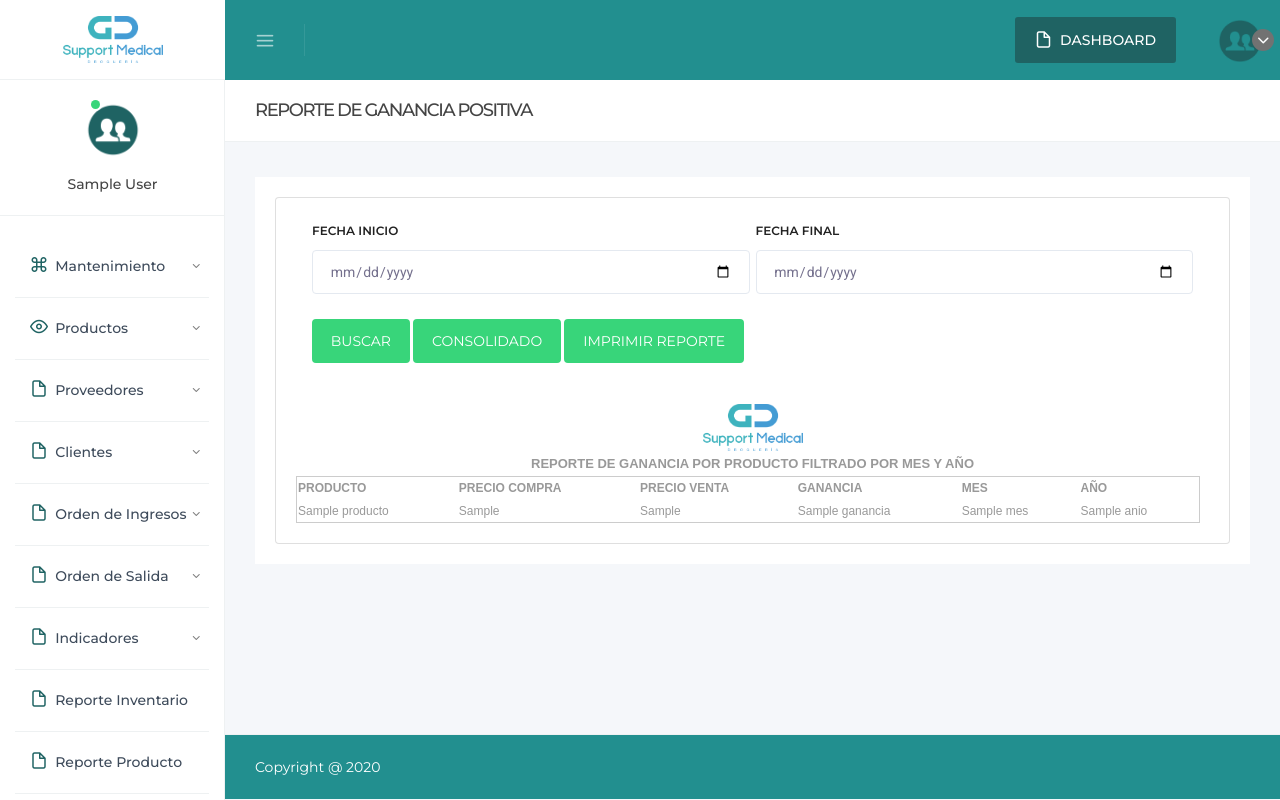
After one commit to PieroVivas/medical, a Laravel app: template resources/views/salidas/reporte_ganancia.blade.php in a window 1280 px wide. The commit adds this page. Run offline with Laravel 8, Linux system fonts and the light colour scheme; a user stored in the database is signed in; data comes from the database, SQL or seed files in the repository; tables that the repository leaves empty hold one stand-in row (values such as "Sample post"); the template is opened without the code that fills it: most values are stand-ins (such as "Sample title", 1, 10 or a date in 2020); settings files or empty folders that the repository lacks are supplied; some libraries are stand-ins or nearby versions; some web fonts are replaced.

Commit message:
Second commit

```diff
--- a/app/Http/routes.php
+++ b/app/Http/routes.php
@@ -105,6 +105,9 @@ Route::get('/indicador2', 'SalidaController@indicador2');
 
 
 Route::get('/indicador_cumplimiento/{fecha_inicial}/{fecha_final}', 'SalidaController@indicador_cumplimiento');
+Route::get('/indicador_ganancia/{fecha_inicial}/{fecha_final}', 'SalidaController@indicador_ganancia');
+Route::get('/indicador_ganancia_consolidado/{fecha_inicial}/{fecha_final}', 'SalidaController@indicador_ganancia_consolidado');
+
 Route::get('/indicador_empleado/{fecha_inicial}/{fecha_final}', 'SalidaController@indicador_empleado');
 Route::get('/indicador_calidad/{fecha_inicial}/{fecha_final}', 'SalidaController@indicador_calidad');
 Route::get('/indicador_ingreso/{fecha_inicial}/{fecha_final}', 'SalidaController@indicador_ingreso');
--- a/resources/views/auth/dashboard-administrador.blade.php
+++ b/resources/views/auth/dashboard-administrador.blade.php
@@ -79,10 +79,10 @@
 
                                                                     <h5 class="user-name" style="color:black !important;font-size:20px">
                                                                         <i class="feather feather-grid"></i>
-                                                                       Ganancia de Inventario por Mes
+                                                                       Ganancia de Inventario por Mes y/o Año
                                                                     </h5>
 
-                                                                    <a href="{{ url('indicador_empleado/2020-01-01/2020-12-30') }}" class="btn btn-white mb-xl-0" id="skip" style="background-color:#6b717e;border:solid 0px;width:100%;text-align:center;display:block">Ver Indicador</b></a>
+                                                                    <a href="{{ url('indicador_ganancia/2020-01-01/2020-12-30') }}" class="btn btn-white mb-xl-0" id="skip" style="background-color:#6b717e;border:solid 0px;width:100%;text-align:center;display:block">Ver Indicador</b></a>
                                                                   </div>
 
                                                             </div>
--- a/resources/views/layouts/admin.blade.php
+++ b/resources/views/layouts/admin.blade.php
@@ -1002,6 +1002,56 @@ return (_ref = file.previewElement) != null ? _ref.parentNode.removeChild(file.p
 
          });
 
+         $(".reporte_ganancia").click(function (e) {
+                e.preventDefault();
+
+             var fecha_inicial = document.reporte_ganancia.elements['fecha_inicial'];
+             var fecha_final = document.reporte_ganancia.elements['fecha_final'];
+
+              if(fecha_inicial.value == "")
+              {
+                    alert("Ingrese Fecha Inicial");
+                    fecha_inicial.focus();
+                    return false;
+              }
+
+              if(fecha_final.value == "")
+              {
+                     alert("Ingrese Fecha Final");
+                    fecha_final.focus();
+                    return false;
+              }
+
+              window.location.assign("{{ url('indicador_ganancia') }}/"+fecha_inicial.value+"/"+fecha_final.value);
+
+
+         });
+
+         $("#reporte_ganancia_consolidado").click(function (e) {
+             e.preventDefault();
+             //console.log("Entro a boton");
+             var fecha_inicial = document.reporte_ganancia_consolidado.elements['fecha_inicial'];
+             var fecha_final = document.reporte_ganancia_consolidado.elements['fecha_final'];
+
+              if(fecha_inicial.value == "")
+              {
+                    alert("Ingrese Fecha Inicial");
+                    fecha_inicial.focus();
+                    return false;
+              }
+
+              if(fecha_final.value == "")
+              {
+                     alert("Ingrese Fecha Final");
+                    fecha_final.focus();
+                    return false;
+              }
+
+              window.location.assign("{{ url('indicador_ganancia_consolidado') }}/"+fecha_inicial.value+"/"+fecha_final.value);
+
+
+         });
+
 
           $(".anio_consultar").click(function (e) {
                 e.preventDefault();
--- /dev/null
+++ b/resources/views/salidas/reporte_ganancia.blade.php
@@ -0,0 +1,164 @@
+@extends('layouts.admin')
+
+@section('content')
+
+            <!-- Page Title Area -->
+            <div class="row page-title clearfix">
+                <div class="page-title-left">
+                    <h6 class="page-title-heading mr-0 mr-r-5">REPORTE DE GANANCIA POSITIVA</h6>
+
+                </div>
+           </div>
+
+
+           <div class="widget-list">
+                <div class="row">
+                    <div class="col-md-12 widget-holder">
+                        <div class="widget-bg">
+                            <div class="widget-body clearfix">
+
+                              <section id="configuration">
+                    <div class="row">
+                        <div class="col-12">
+                            <div class="card">
+
+
+
+                                          <div class="card-body">
+                                                <div class="px-3">
+                                                  <form action="" method="post" name="reporte_ganancia" id="reporte_ganancia"  class="form-horizontal row-border"  enctype="multipart/form-data">
+
+                                                        <div class="form-body">
+
+                                                                <input type="hidden" name="_token" value="{{ csrf_token() }}">
+
+                                                               <div class="row">
+                                                                <div class="col-md-6">
+                                                                  <div class="form-group">
+                                                                    <label for="estado">Fecha Inicio</label>
+                                                                   <input type="date" name="fecha_inicial" id="fecha_inicial" class="form-control" value="{{ $fecha_inicial }}"   />
+                                                                  </div>
+                                                                </div>
+                                                                <div class="col-md-6">
+                                                                  <div class="form-group">
+                                                                    <label for="estado">Fecha Final</label>
+                                                                    <input type="date" name="fecha_final" id="fecha_final" class="form-control" value="{{ $fecha_final }}"   />
+                                                                  </div>
+                                                                </div>
+                                                              </div>
+
+                                                            <div class="form-actions">
+                                                              <button type="submit" class="btn btn-success reporte_ganancia">
+                                                                <i class="icon-note"></i> BUSCAR
+                                                              </button>
+                                                              <a href="{{ url('indicador_ganancia_consolidado/2020-01-01/2020-12-30') }}" class="btn btn-success">
+                                                                <i class="icon-note"></i> CONSOLIDADO
+                                                              </a>
+                                                              <a href="javascript:imprSelec('guia')" class="btn btn-success" >IMPRIMIR REPORTE</a>
+                                                            </div>
+
+                                                        </div>
+                                                </form>
+
+                                                </div>
+                                            </div>
+
+
+                                            <div class="card-body collapse show">
+                                             <div class="card-block card-dashboard">
+
+                                             <div id="guia" style="background-color:#FFF; padding:0px;">
+                                              <span style="font-family:Arial, Helvetica, sans-serif; font-size:13px" >
+
+                                              <table width="100%" >
+                                              <tr>
+                                              <td align="center"><img src="{{ url('public/images/logo.png') }}" width="100"></td>
+                                              </tr>
+                                              </table>
+
+                                              <table width="100%" >
+                                              <tr>
+                                              <td align="center"><b>REPORTE DE GANANCIA POR PRODUCTO FILTRADO POR MES Y AÑO</b>
+                                              </td>
+                                              </tr>
+                                              </table>
+
+                                                  <table width="100%" style="border:solid 1px #CCC;width:99%">
+                                                     <tr>
+                                                              <th style="text-align:left;font-size: 12px">PRODUCTO</th>
+                                                              <th style="text-align:left;font-size: 12px">PRECIO COMPRA</th>
+                                                              <th style="text-align:left;font-size: 12px">PRECIO VENTA</th>
+                                                              <th style="text-align:left;font-size: 12px">GANANCIA</th>
+                                                              <th style="text-align:left;font-size: 12px">MES</th>
+                                                              <th style="text-align:left;font-size: 12px">AÑO</th>
+
+
+                                                     </tr>
+                                                     <tbody>
+
+                                                       @foreach($results as $item)
+                                                        <tr>
+
+                                                            <td style="text-align:left;font-size: 12px">
+                                                                {{ $item->Producto}}
+                                                            </td>
+
+                                                            <td style="text-align:left;font-size: 12px">
+                                                                {{$item->PrecioCompra}}
+                                                            </td>
+
+                                                            <td style="text-align:left;font-size: 12px">
+                                                                {{$item->PrecioVenta}}
+                                                            </td>
+
+                                                            <td style="text-align:left;font-size: 12px">
+                                                                {{$item->Ganancia}}
+                                                            </td>
+
+                                                            <td style="text-align:left;font-size: 12px">
+                                                                {{$item->Mes}}
+                                                            </td>
+
+                                                            <td style="text-align:left;font-size: 12px">
+                                                                {{$item->Anio}}
+                                                            </td>
+
+                                                        </tr>
+                                                        @endforeach
+                                                      </tbody>
+                                                  </table>
+                                              </span>
+                                              </div>
+
+                                               </div>
+                                              </div>
+                                              </div>
+                                             </div>
+                                              </div>
+
+
+
+                                            <script type="text/javascript">
+                                            function imprSelec(muestra)
+                                            {var ficha=document.getElementById(muestra);var ventimp=window.open(' ','popimpr');ventimp.document.write(ficha.innerHTML);ventimp.document.close();ventimp.print();ventimp.close();}
+                                            </script>
+
+
+
+
+                            </div>
+                            <!-- /.widget-body -->
+                        </div>
+                        <!-- /.widget-bg -->
+                    </div>
+
+
+
+
+                </div>
+                <!-- /.row -->
+            </div>
+            <!-- /.widget-list -->
+
+
+@endsection
```
Also changed, not shown: app/Http/Controllers/SalidaController.php (+48 -1 lines), resources/query.sql (added, +32 -0 lines), resources/views/salidas/reporte_ganancia_consolidado.blade.php (added, +146 -0 lines).
